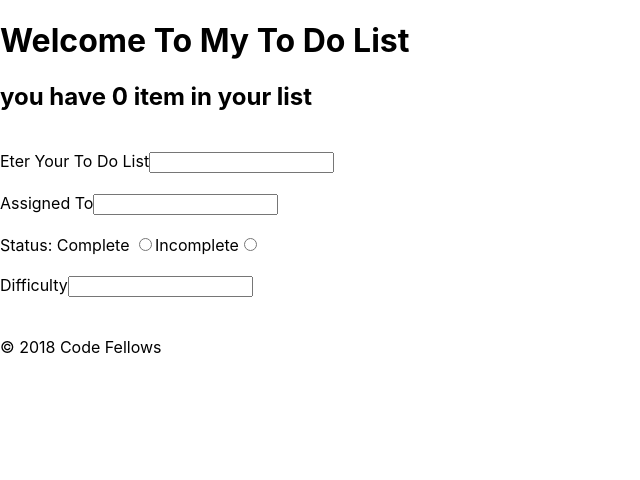
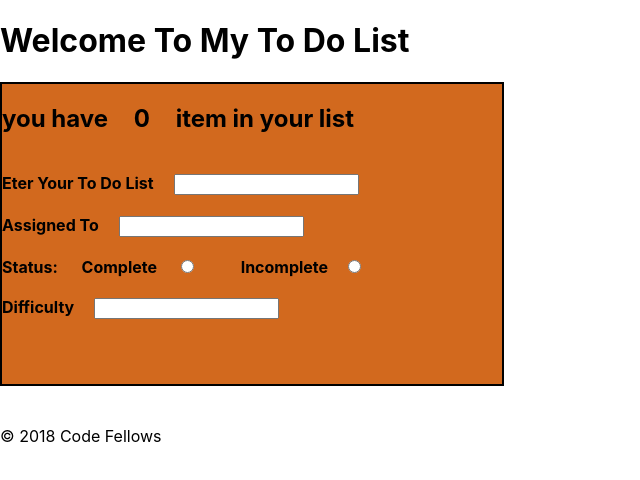
Before and after one commit to sisidjidji/ToDoListLab, a React (Create React App) app in the folder todolist/: page / in a window 1280 px wide. Shown: the top 480 px of the page, without its empty margins (0-640 px from the left). Built offline with nearby package versions, Linux system fonts and the light colour scheme.

Commit message:
some styling on the form

```diff
--- a/todolist/package.json
+++ b/todolist/package.json
@@ -6,6 +6,7 @@
     "@testing-library/jest-dom": "^4.2.4",
     "@testing-library/react": "^9.5.0",
     "@testing-library/user-event": "^7.2.1",
+    "node-sass": "^4.14.1",
     "react": "^16.13.1",
     "react-dom": "^16.13.1",
     "react-scripts": "3.4.1"
--- a/todolist/src/App.js
+++ b/todolist/src/App.js
@@ -2,6 +2,7 @@ import React from 'react';
 import Header from '../src/Componant/Header';
 import Footer from './Componant/Footer';
 import Form from './Componant/Form';
+
 import './App.css';
 
 function App() {
--- /dev/null
+++ b/todolist/src/Componant/Form/form.scss
@@ -0,0 +1,20 @@
+form{
+    width: 500px;
+    height: 300px;
+    border: solid 2px black;
+    background-color: chocolate;
+    input{
+       margin-left: 20px;;
+
+    }
+
+    label{
+        color: black ;
+        font-weight: bold;
+    }
+    span{
+        margin-left: 20px;
+        margin-right: 20px;
+    }
+
+}
--- a/todolist/src/Componant/Form/index.js
+++ b/todolist/src/Componant/Form/index.js
@@ -1,4 +1,6 @@
 import React from 'react'
+import './form.scss'
+
 
 
 export default function Form(prop){
@@ -22,9 +24,9 @@ export default function Form(prop){
               <br></br>
               <label>
               <br></br>
-              <span>Status:</span>
+              Status:
              <span> Complete <input name='Status' type='radio' value='complete' /></span>
-             <span>Incomplete<input name='Status' type='radio' value='incomplete' /></span>
+             <span> Incomplete<input name='Status' type='radio' value='incomplete' /></span>
               </label>
               <br></br>
               <br></br>
```
Also changed, not shown: 1 other file (tests, documents, lock files or other folders).
